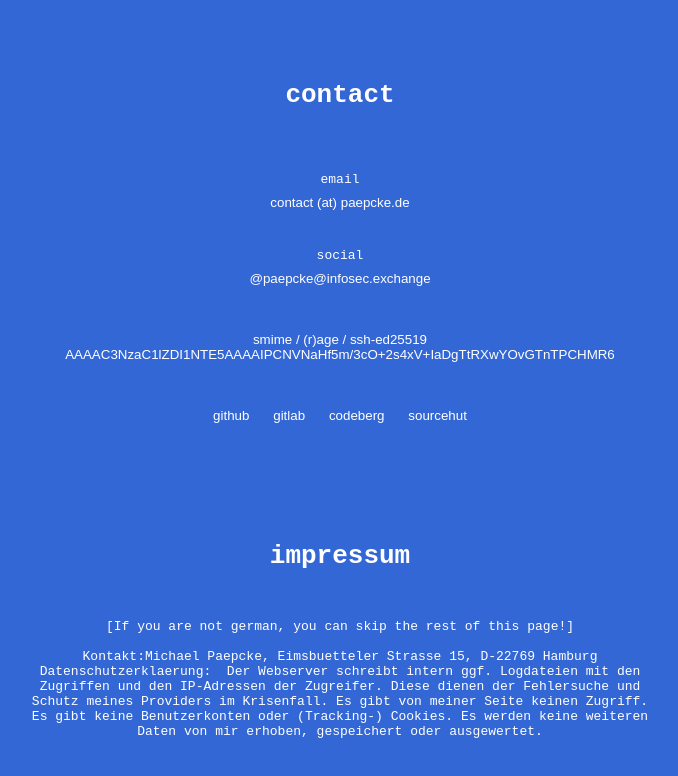
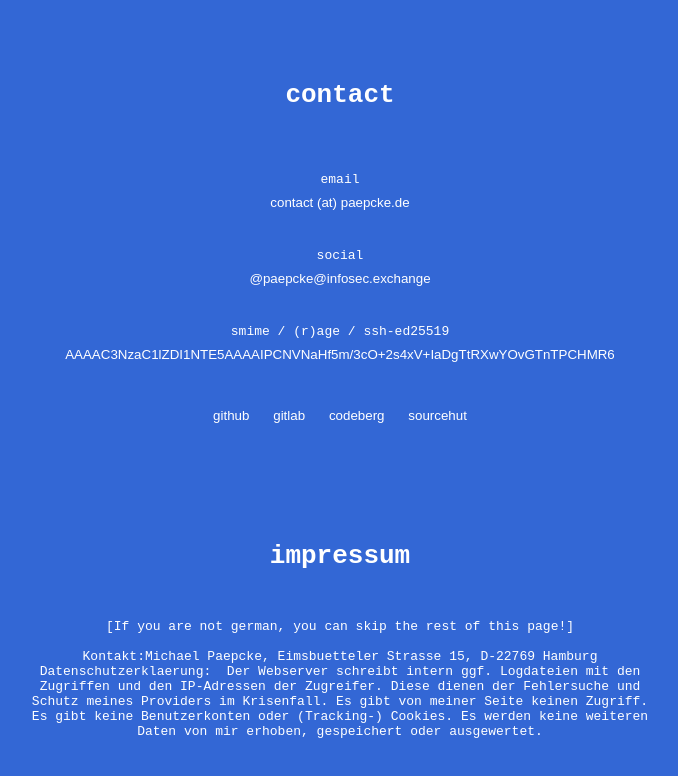
Before and after one commit to paepckehh/paepckehh.github.io, a plain HTML site: page imp.html in a window 1280 px wide. Shown: the whole page, without its empty margins (300-978 px from the left). Drawn offline with Linux system fonts and the light colour scheme.

Commit message:
generate static site

```diff
--- a/imp.html
+++ b/imp.html
@@ -11,7 +11,7 @@
 <h1>contact</h1><br><br>
 email<br><button>contact (at) paepcke.de</button><br><br>
 social<br><a href="https://infosec.exchange/@paepcke"><button>@paepcke@infosec.exchange</button></a><br><br>
-<button>smime / (r)age / ssh-ed25519<br>AAAAC3NzaC1lZDI1NTE5AAAAIPCNVNaHf5m/3cO+2s4xV+IaDgTtRXwYOvGTnTPCHMR6</button><br><br>
+smime / (r)age / ssh-ed25519<br><button>AAAAC3NzaC1lZDI1NTE5AAAAIPCNVNaHf5m/3cO+2s4xV+IaDgTtRXwYOvGTnTPCHMR6</button><br><br>
 <a href="https://github.com/paepckehh"><button>github</button></a> <a href="https://gitlab.com/paepcke"><button>gitlab</button></a> <a href="https://codeberg.org/paepcke"><button>codeberg</button></a> <a href="https://sr.ht/~paepcke"><button>sourcehut</button></a>
 <br><br><h1>impressum</h1><br>
 [If you are not german, you can skip the rest of this page!]<br>
```
